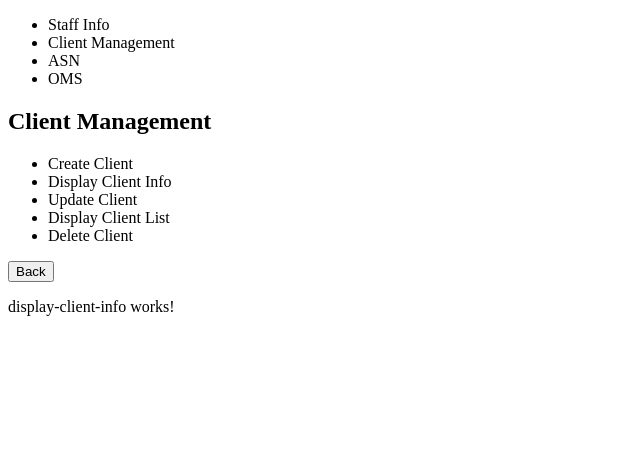
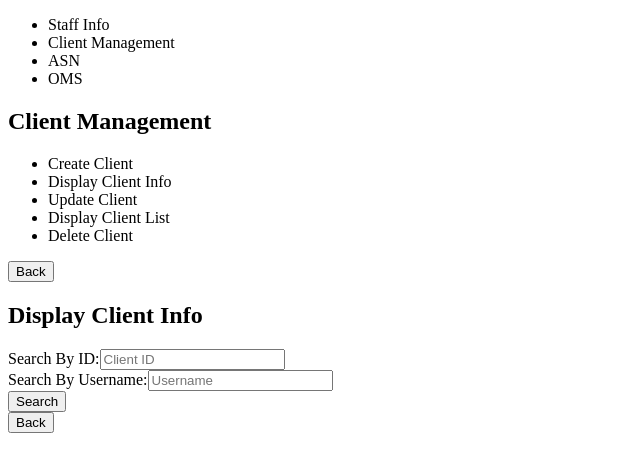
Before and after one commit to philipzhang86/mini-warehouse, an Angular app: page /staff-dashboard/client-management/display-client-info in a window 1280 px wide. Shown: the top 472 px of the page, without its empty margins (0-640 px from the left). Built offline with nearby package versions, Linux system fonts and the light colour scheme.

Commit message:
display client info 1.0 added

```diff
--- a/src/app/client-management/display-client-info/display-client-info.component.html
+++ b/src/app/client-management/display-client-info/display-client-info.component.html
@@ -1 +1,32 @@
-<p>display-client-info works!</p>
+<div class="display-client-info">
+  <h2>Display Client Info</h2>
+  <!-- 使用模板变量searchForm来获取表单状态，并在提交时调用searchClient方法 -->
+  <form #searchForm="ngForm" (ngSubmit)="searchClient(searchForm)">
+    <div>
+      <label for="id">Search By ID:</label>
+      <!-- 当search.username有值时，禁用ID输入框 -->
+      <input type="text" id="id" [(ngModel)]="search.id" name="id" placeholder="Client ID"
+        [disabled]="search.username.length > 0">
+    </div>
+    <div>
+      <label for="username">Search By Username:</label>
+      <!-- 当search.id有值时，禁用Username输入框 -->
+      <input type="text" id="username" [(ngModel)]="search.username" name="username" placeholder="Username"
+        [disabled]="search.id.length > 0">
+    </div>
+    <button type="submit">Search</button>
+  </form>
+  <!-- 显示搜索结果，*ngIf用于判断client对象是否存在 -->
+  <div *ngIf="client">
+    <h3>Client Details:</h3>
+    <p>Username: {{client.username}}</p>
+    <p>Email: {{client.email}}</p>
+    <p>Company Name: {{client.companyName}}</p>
+    <p>Phone: {{client.phone}}</p>
+    <p>Address: {{client.address}}</p>
+    <p>City: {{client.city}}</p>
+    <p>State: {{client.state}}</p>
+    <p>Country: {{client.country}}</p>
+  </div>
+  <button (click)="goBack()">Back</button>
+</div>
--- a/src/app/client-management/display-client-info/display-client-info.component.ts
+++ b/src/app/client-management/display-client-info/display-client-info.component.ts
@@ -1,4 +1,7 @@
 import { Component, OnInit } from '@angular/core';
+import { HttpClient, HttpHeaders } from '@angular/common/http';
+import { Location } from '@angular/common';
+import { AuthService } from 'src/app/auth.service';
 
 @Component({
   selector: 'app-display-client-info',
@@ -6,10 +9,45 @@ import { Component, OnInit } from '@angular/core';
   styleUrls: ['./display-client-info.component.scss']
 })
 export class DisplayClientInfoComponent implements OnInit {
+  search = {
+    id: '',
+    username: ''
+  };
+  client: any;
 
-  constructor() { }
+  constructor(
+    private http: HttpClient,
+    private location: Location,
+    private authService: AuthService
+  ) { }
 
   ngOnInit(): void {
+    console.log("display client info");
   }
 
+  searchClient(form: any): void {
+    const { id, username } = form.value;
+    let url = 'http://localhost:9080/user-service/api/staffs/client/';
+    if (id) {
+      url += `by-id/${id}`;
+    } else {
+      url += `by-username/${username}`;
+    }
+
+    const token = this.authService.getToken(); // 获取Token
+    this.http.get<any>(url, {
+      headers: new HttpHeaders({
+        'Authorization': `Bearer ${token}` // 设置Authorization头部
+      })
+    }).subscribe(client => {
+      this.client = client;
+    }, error => {
+      console.error('Error fetching client info', error);
+      alert('Failed to fetch client info');
+    });
+  }
+
+  goBack(): void {
+    this.location.back();
+  }
 }
```
